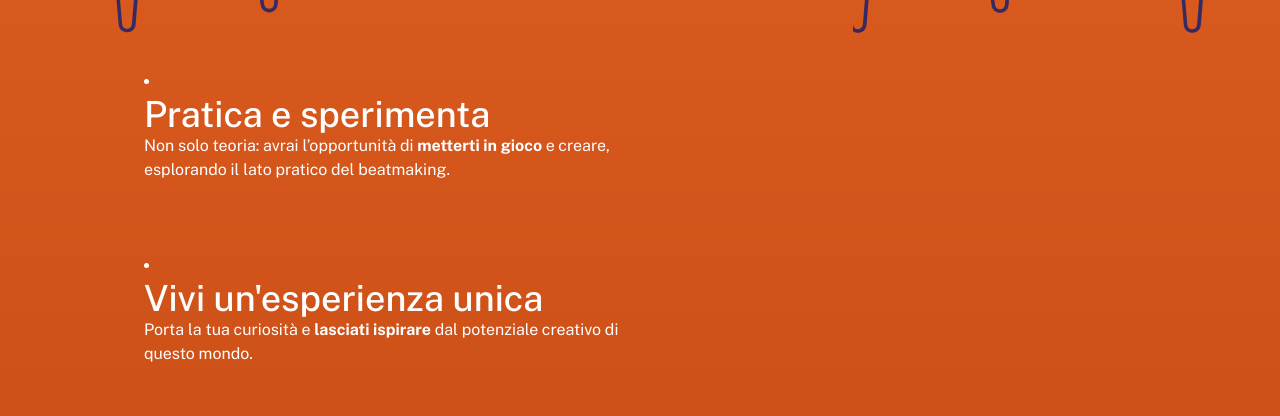
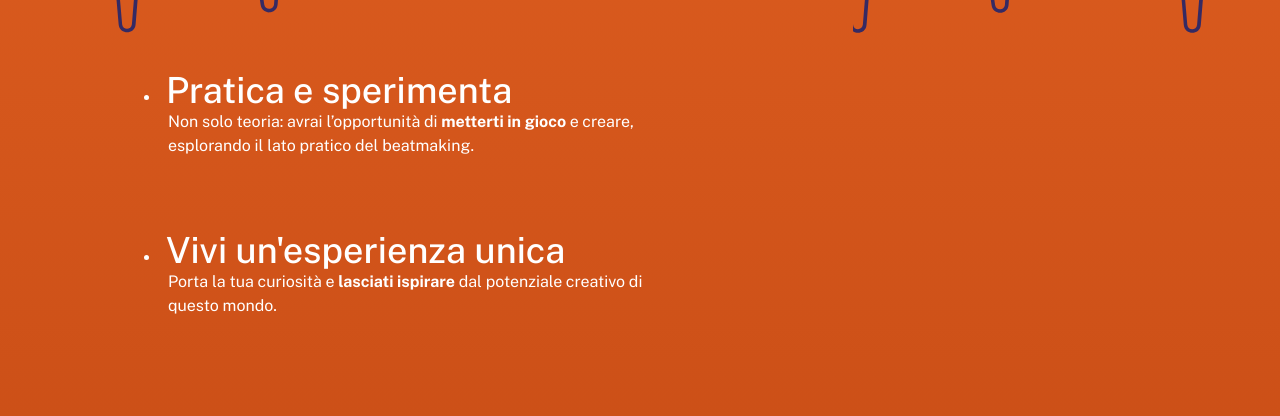
Before and after one commit to MinattiMel/caritro, a Vue app: page /masterclass in a window 1280 px wide. Shown: the part 1475-1891 px from the top of the page. Built offline with nearby package versions, Linux system fonts and the light colour scheme.

Commit message:
modifica punto elenco page masterclass

```diff
--- a/components/Header.vue
+++ b/components/Header.vue
@@ -42,7 +42,7 @@ defineProps([
                         />
                     </div>
                     <div v-else class="row-start-1 col-end-11">
-                    <p class="text-4xl font-bold text-white whitespace-nowrap">Ingresso libero</p>
+                    <p class="text-4xl font-medium text-white uppercase whitespace-nowrap">Ingresso libero</p>
                     </div>
 
                     <div class="row-start-4 col-span-12">
--- a/pages/masterclass.vue
+++ b/pages/masterclass.vue
@@ -56,16 +56,20 @@ const onMapReady = (map) => {
             <Beat/>
             <ul class="list-disc list-inside">
                 <li class="max-w-[1920px] px-8 lg:px-36 pb-[35px] pt-[37px]">
-                    <h3 class="text-xl lg:text-4xl font-medium">Pratica e sperimenta</h3>
-                    <p class="lg:w-[550px]">Non solo teoria: avrai l’opportunità di<strong class="black"> metterti in gioco </strong>e creare, esplorando il lato pratico del beatmaking.</p>
-
+                    <h3 class="text-xl lg:text-4xl font-medium inline-block">Pratica e sperimenta</h3>
+                    <p class="lg:w-[550px] pl-6">
+                    Non solo teoria: avrai l’opportunità di<strong class="black"> metterti in gioco </strong>
+                    e creare, esplorando il lato pratico del beatmaking.
+                    </p>
                 </li>
                 <li class="max-w-[1920px] px-8 lg:px-36 pb-[35px] pt-[37px]">
-                    <h3 class="text-xl lg:text-4xl font-medium">Vivi un'esperienza unica</h3>
-                    <p class="lg:w-[510px]">Porta la tua curiosità e<strong class="black"> lasciati ispirare </strong>dal potenziale creativo di questo mondo.</p>
+                    <h3 class="text-xl lg:text-4xl font-medium inline-block">Vivi un'esperienza unica</h3>
+                    <p class="lg:w-[510px] pl-6">
+                    Porta la tua curiosità e<strong class="black"> lasciati ispirare </strong>
+                    dal potenziale creativo di questo mondo.
+                    </p>
                 </li>
             </ul>
-
 
         </div>
 
```
